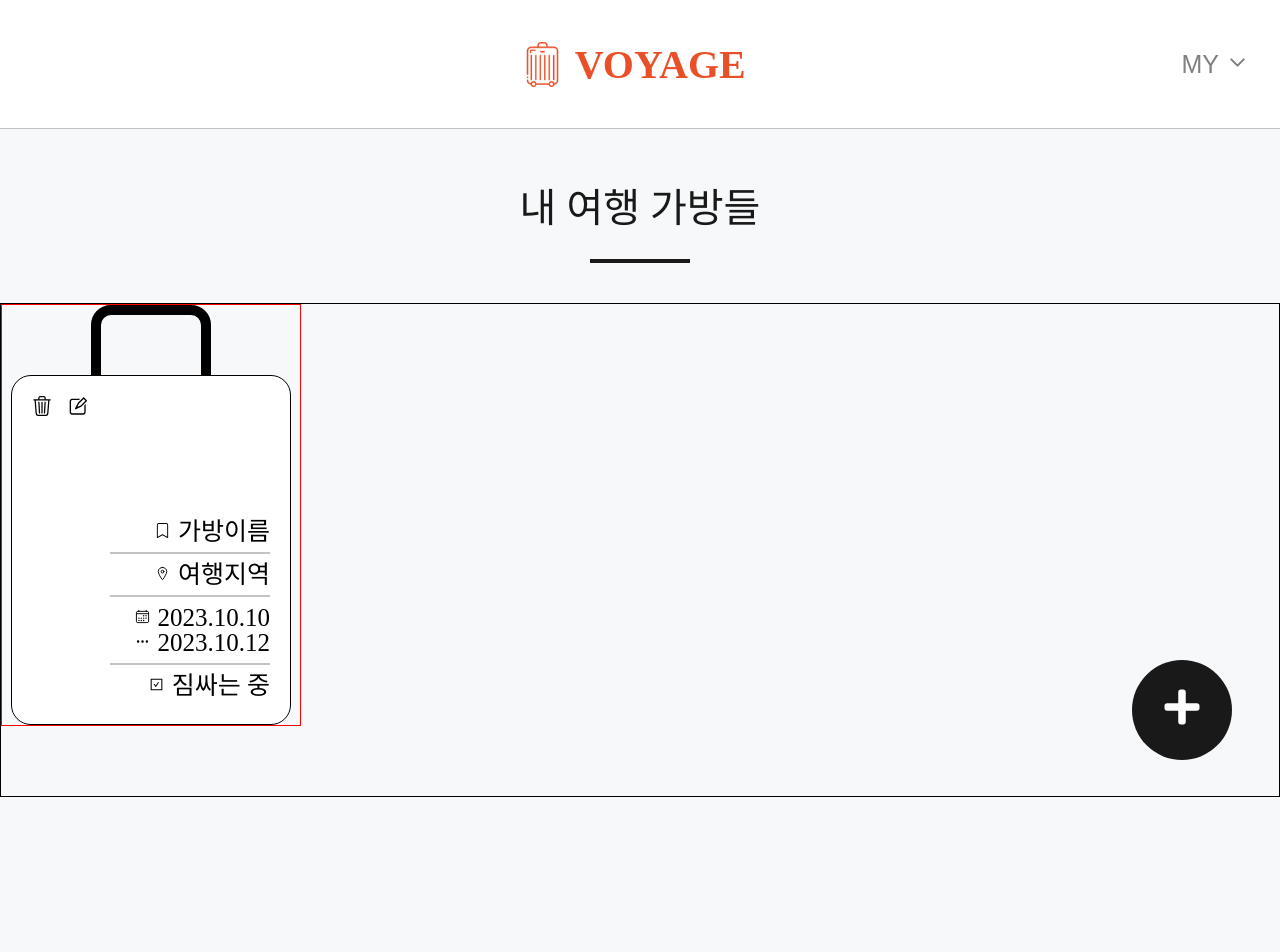
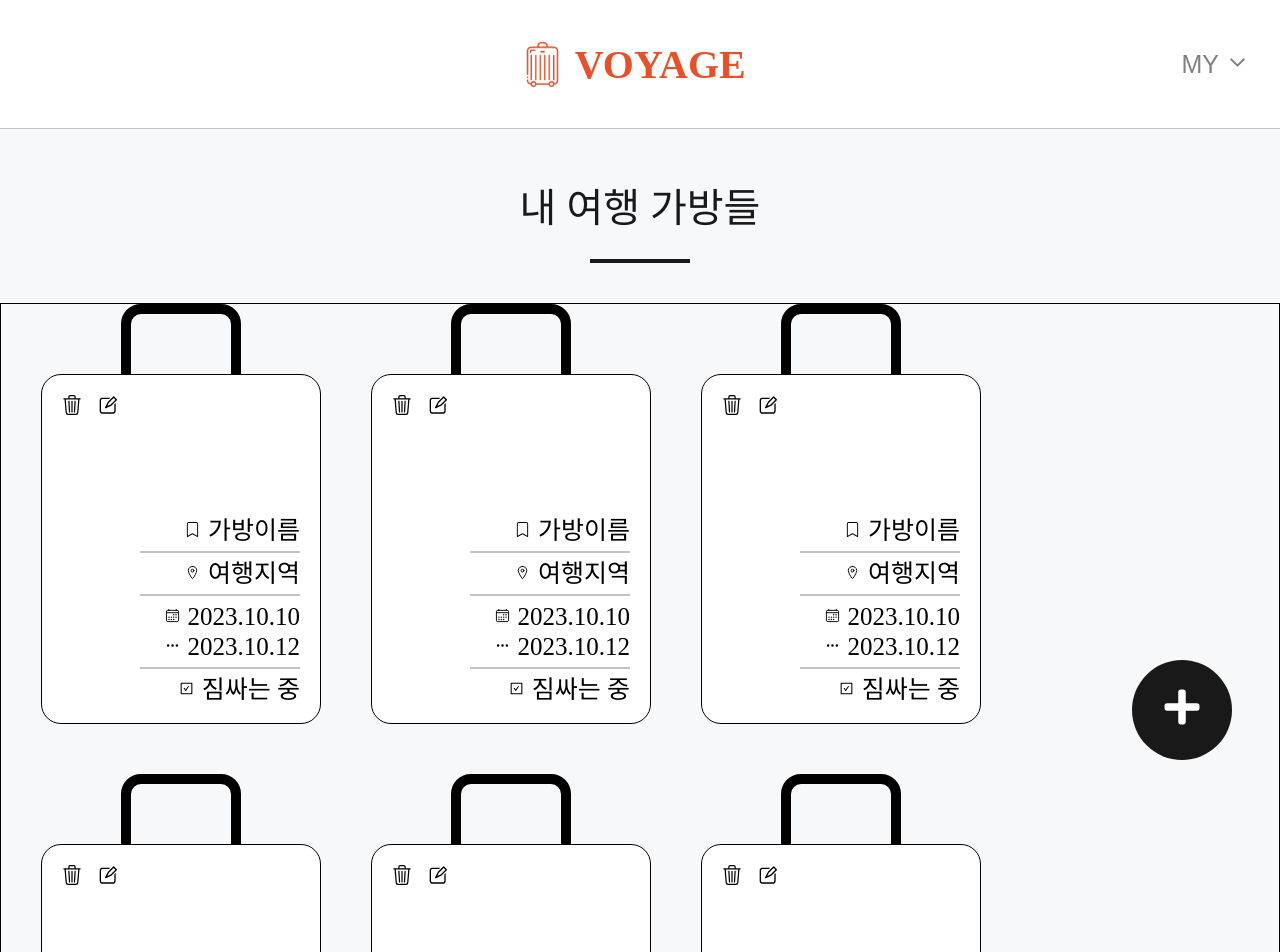
Before and after one commit to trippack-voyage/voyage-web, a React (Create React App) app: page /bag-list in a window 1280 px wide. Shown: the top 952 px of the page. Before the commit the page ends 800 px from the top, so only its background shows below. Built offline with nearby package versions, Linux system fonts and the light colour scheme; a web font is replaced by a local one.

Commit message:
[UPDATE] 가방리스트 출력 구현중

```diff
--- a/src/Components/Mainpage/SuitCase.tsx
+++ b/src/Components/Mainpage/SuitCase.tsx
@@ -17,8 +17,9 @@ export const GlobalStyle = createGlobalStyle`
 `;
 
 const SuitCase_container = styled.div`
-    border: 1px solid red;
     width: 300px;
+    margin-left: 30px;
+    margin-bottom: 50px;
 `;
 
 //손잡이
@@ -65,6 +66,7 @@ const Del_icon = styled.div`
 const Bag_info_box = styled.div`
     display: flex;
     font-family: 'S-CoreDream-3Light';
+    margin-top: 5px;
 `;
 
 //가방 정보 아이콘
--- a/src/Page/MainBagPage.tsx
+++ b/src/Page/MainBagPage.tsx
@@ -47,6 +47,9 @@ const Main_title_line = styled.div`
 const Main_main = styled.div`
   margin-top: 40px;
   border: 1px solid black;
+  display: flex;
+  flex-direction: row;
+  flex-wrap: wrap;
 `;
 
 //가방 추가 버튼 박스
@@ -112,6 +115,11 @@ function Mainpage() {
       </Main_header>
       <Main_main>
         <SuitCase/>
+        <SuitCase/>
+        <SuitCase/>
+        <SuitCase/>
+        <SuitCase/>
+        <SuitCase/>
         <Bag_add_btn_box>
           <Bag_add_btn onClick={openModalHandler}>
             <FaPlus size="40"></FaPlus>
```
